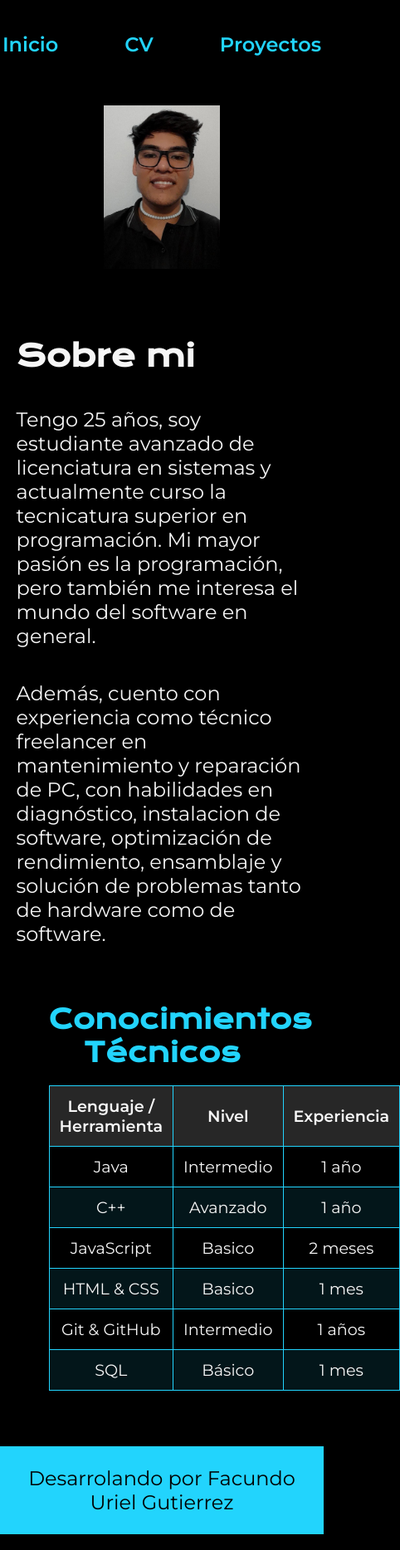
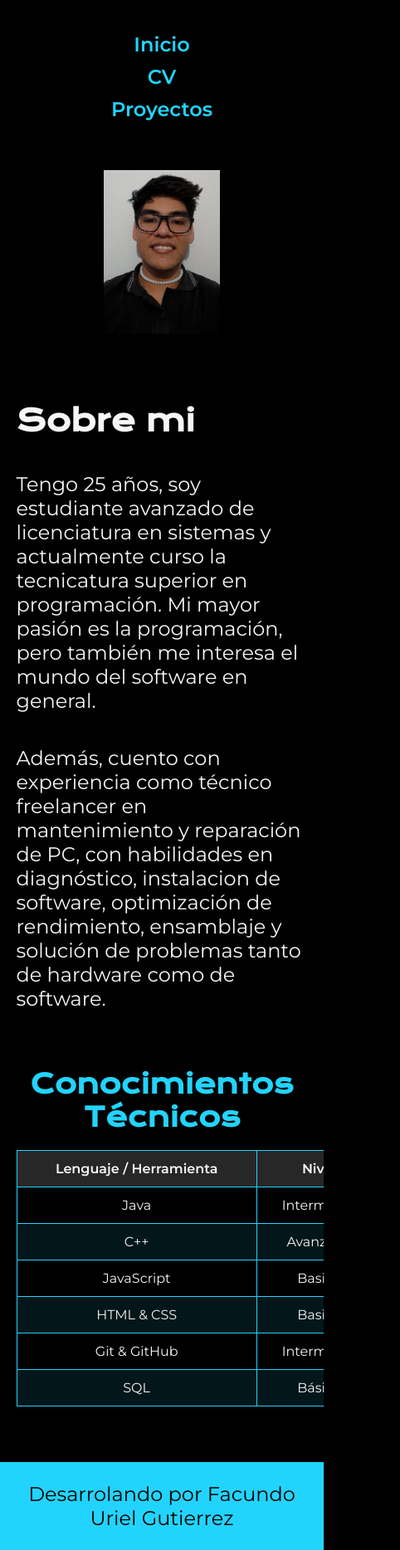
Before and after one commit to tierrezzz/Portafolio-TP1-UTN, a plain HTML site: page about.html in a window 390 px wide. Shown: the whole page at 83% size, 482 px wide, since content can reach past the window. Drawn offline with nearby package versions, Linux system fonts and the light colour scheme.

Commit message:
Aplicando resposividad a la tabla y a la barra de navegacion

```diff
--- a/style.css
+++ b/style.css
@@ -173,6 +173,8 @@ body {
     max-width: 400px;
     height: auto;
 }
+
+/* Tabla de conocimientos tecnicos */
 .tabla-container {
     padding: 2% 15%;
     margin-top: 40px;
@@ -216,10 +218,14 @@ body {
   {
       padding: 10%;
   }
-  .header_menu
-  {
-     justify-content: center;
+  .header_menu {
+    display: flex;
+    flex-direction: column;
+    align-items: center;
+    gap: 10px;
+    padding: 0;
   }
+
   .presentacion
   {
       flex-direction: column-reverse;
@@ -229,4 +235,13 @@ body {
   {
       width: auto;
   }
+  .tabla-container {
+    padding: 2% 5%;
+    overflow-x: auto;
+  }
+
+  .tabla-sobremi {
+    font-size: 1rem;
+    min-width: 600px;
+  }
 }
```
Also changed, not shown: about.html (+5 -1 lines), index.html (+1 -1 lines), proyectos.html (+3 -0 lines).
